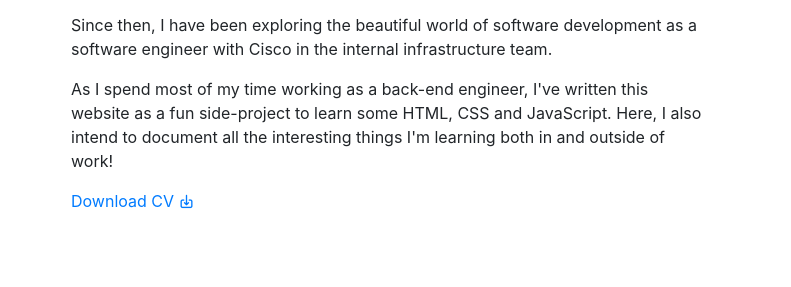
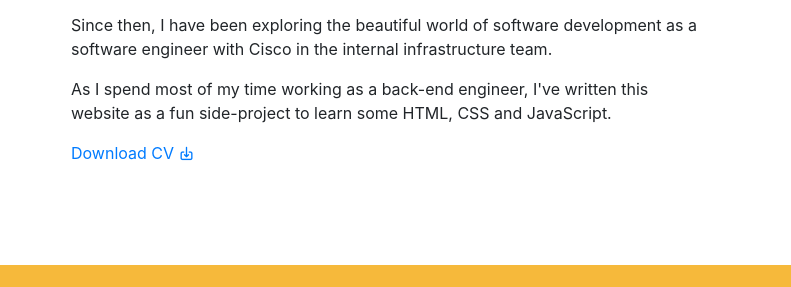
Before and after one commit to tharisatac/portfolio, a plain HTML site: page index.html in a window 1280 px wide. Shown: the part 1132-1419 px from the top of the page, 489-1280 px from the left. Drawn offline with nearby package versions, Linux system fonts and the light colour scheme.

Commit message:
Basic updates

```diff
--- a/index.html
+++ b/index.html
@@ -27,7 +27,6 @@
       <section id="slides">
          <div class="overlay"></div>
          <div class="slides-container">
-            <img src="images/tempy/s1.JPG" alt="">
             <img src="images/tempy/s3.JPG" alt="">
             <img src="images/tempy/s4.JPG" alt="">
             <img src="images/tempy/s6.JPG" alt="">
@@ -83,8 +82,6 @@
                   </p>
                   <p>As I spend most of my time working as a back-end engineer,
                      I've written this website as a fun side-project to learn some HTML, CSS and JavaScript.
-                     Here, I also intend to document all
-                     the interesting things I'm learning both in and outside of work!
                   </p>
                   <div class="about_buttons">
                      <a href="images/icons/Rick-Astley-Never-Gonna-Give-You-Up.webp" download="my_CV" target="_blank" class="button button--flex">
```
